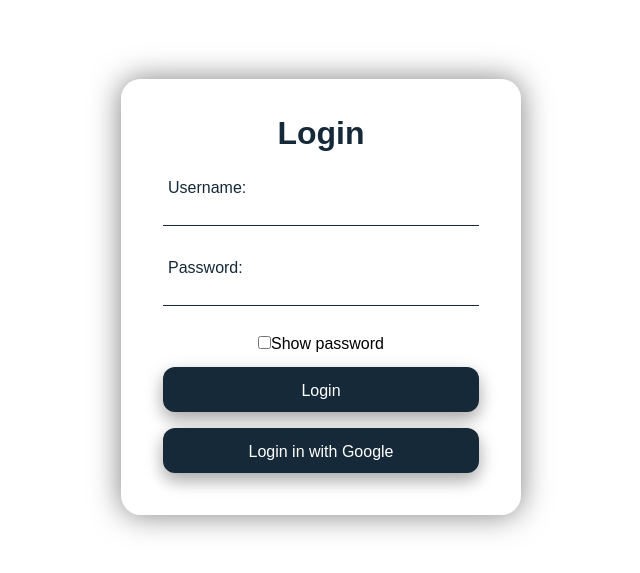
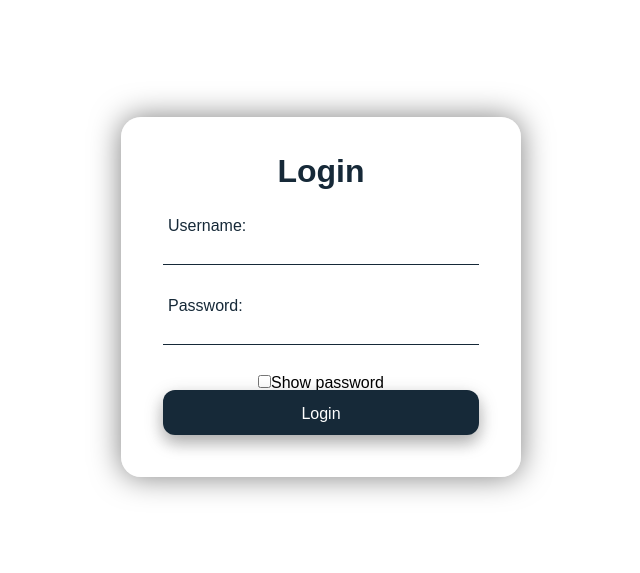
Before and after one commit to chinmay2814/HMP_OJ, a React (Create React App) app: page /login in a window 1280 px wide. Shown: the part 103-676 px from the top of the page, without its empty margins (319-959 px from the left). Built offline with nearby package versions, Linux system fonts and the light colour scheme; a web font is replaced by a local one.

Commit message:
Revert "Added Google Btn"
This reverts commit 7fc8c441af44bbded5796f4d28083c4db05a0419.

```diff
--- a/src/Pages/LoginPage.css
+++ b/src/Pages/LoginPage.css
@@ -94,37 +94,3 @@ body {
   box-shadow: 0 5px #666;
   transform: translateY(4px);
 }
-
-
-.btn2{
-  width: 100%;
-  height: 45px;
-  background: #162938;
-  border: none;
-  outline: none;
-  border-radius: 12px;
-  cursor: pointer;
-  font-size: 1em;
-  color: #fff;
-  font-weight: 500;
-  transition-duration: 0.4s;
-  box-shadow: 0 8px 16px 0
-  rgba(0, 0, 0, 0.2),0 6px 20px 0 rgba(0, 0, 0, 0.19);
-  display: inline-block;
-  padding: 15px 25px;
-  text-align: center;
-  text-decoration: none;
-  outline: none;
-
-}
-.btn2:hover{
-  background-color: #C58C3A;
-  color: #fff;
-  box-shadow: 0 12px 16px 0
-  rgba(0, 0, 0, 0.24),0 17px 50px 0 rgba(0, 0, 0, 0.19);
-}
-.btn2:active{
-  border: #3e8e41;
-  box-shadow: 0 5px #666;
-  transform: translateY(4px);
-}
--- a/src/Pages/LoginPage.js
+++ b/src/Pages/LoginPage.js
@@ -49,7 +49,6 @@ const LoginPage = () => {
     }
   };
 
-  const handleGoogle = async (e) => {};
   return (
     <div className="wrapper">
       <div class="form-box login">
@@ -82,13 +81,9 @@ const LoginPage = () => {
             />
             <label htmlFor="showPasswordCheckbox">Show password</label>
           </div>
-          <p> </p>
+
           <button type="submit" class="btn" onClick={handleSubmit}>
             Login
-          </button>
-          <p> </p>
-          <button type="submit" class="btn2" onClick={handleGoogle}>
-            Login in with Google
           </button>
         </form>
       </div>
```
Also changed, not shown: 1 other file (tests, documents, lock files or other folders).
